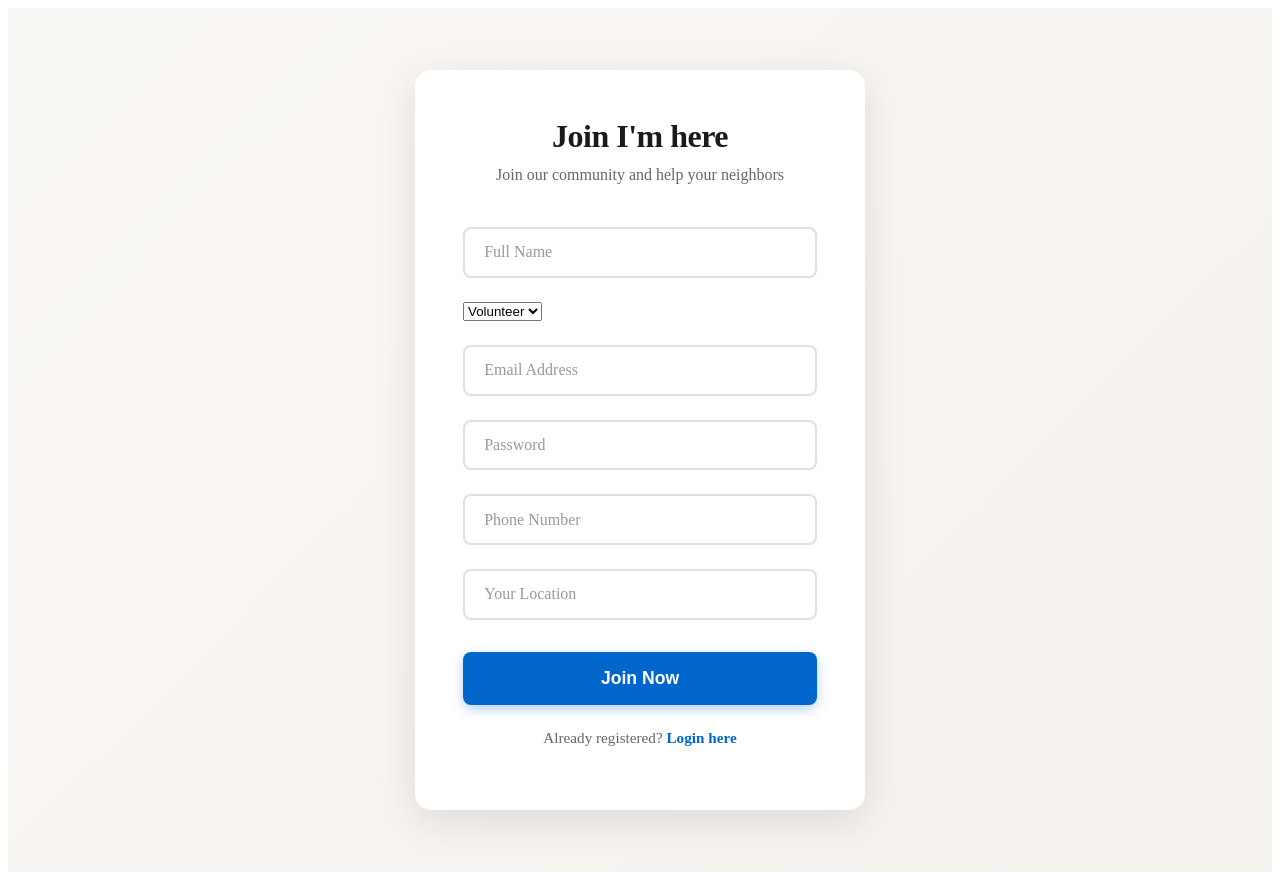
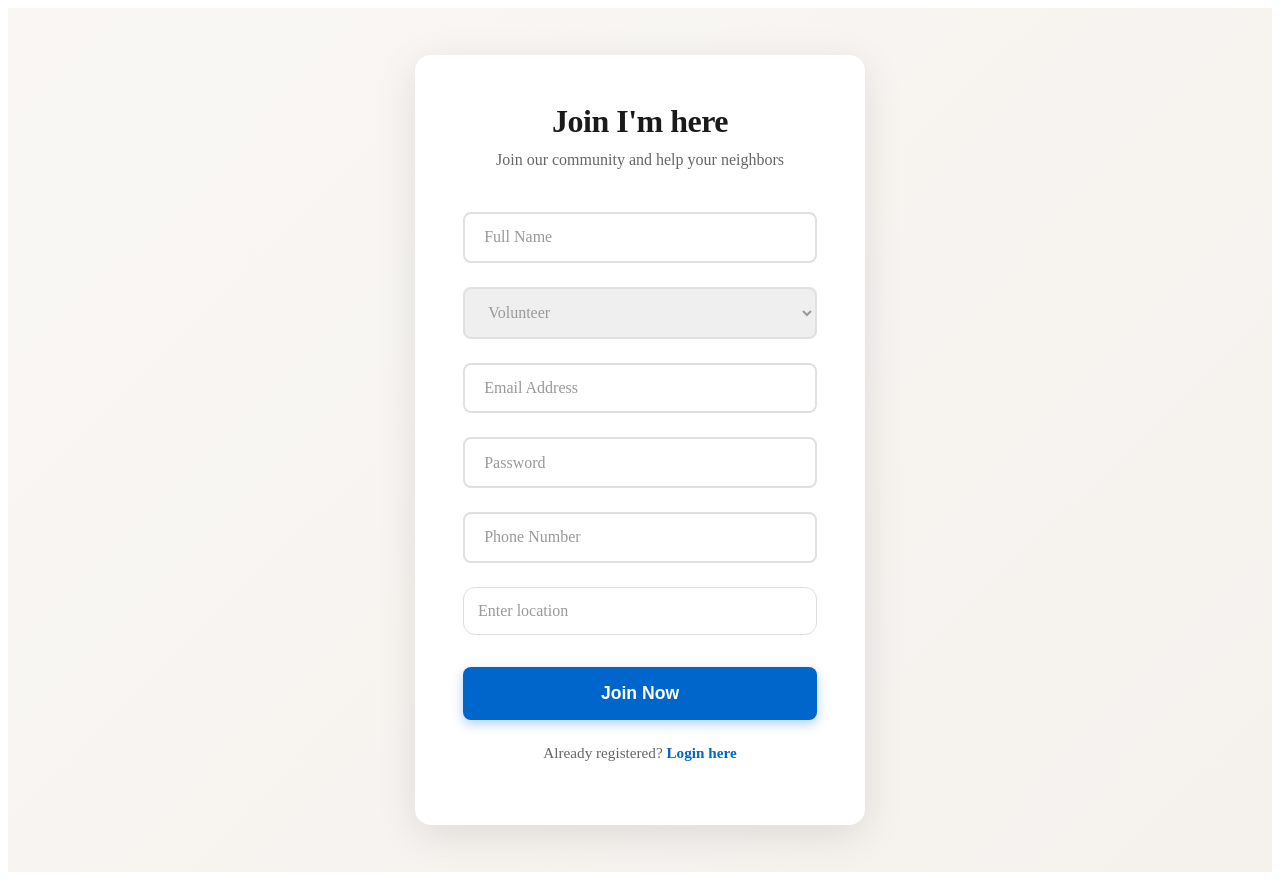
Before and after one commit to pputtaswamy07/I-m-here, a React (Vite) app in the folder client/: page /join in a window 1280 px wide. Built offline with nearby package versions, Linux system fonts and the light colour scheme.

Commit message:
Add LocationAutocomplete component and integrate it into Join page; update styles for location input and dropdown

```diff
--- /dev/null
+++ b/client/src/components/LocationAutocomplete.jsx
@@ -0,0 +1,119 @@
+import { useEffect, useState } from "react";
+
+import "../styles/location.css";
+
+
+function LocationAutocomplete({
+
+  value,
+
+  onChange
+
+}) {
+
+  const [query, setQuery] =
+    useState(value || "");
+
+  const [results, setResults] =
+    useState([]);
+
+  const [showDropdown, setShowDropdown] =
+    useState(false);
+
+
+  useEffect(() => {
+
+    const fetchLocations = async () => {
+
+      if (query.length < 2) {
+
+        setResults([]);
+
+        return;
+      }
+
+      try {
+
+        const response = await fetch(
+
+          `https://nominatim.openstreetmap.org/search?` +
+
+          `q=${query},Germany&format=json&limit=5`
+        );
+
+        const data =
+          await response.json();
+
+
+        setResults(data);
+
+      } catch (error) {
+
+        console.log(error);
+      }
+    };
+
+
+    const timer = setTimeout(
+      fetchLocations,
+      300
+    );
+
+    return () =>
+      clearTimeout(timer);
+
+  }, [query]);
+
+
+  return (
+
+    <div className="location-wrapper">
+
+      <input
+        type="text"
+        placeholder="Enter location"
+        value={query}
+        onChange={(e) => {
+
+          setQuery(e.target.value);
+
+          setShowDropdown(true);
+        }}
+      />
+
+
+      {showDropdown &&
+        results.length > 0 && (
+
+        <div className="location-dropdown">
+
+          {results.map((place) => (
+
+            <div
+              key={place.place_id}
+              className="location-item"
+              onClick={() => {
+
+                setQuery(place.display_name);
+
+                onChange(
+                  place.display_name
+                );
+
+                setShowDropdown(false);
+              }}
+            >
+
+              {place.display_name}
+
+            </div>
+          ))}
+
+        </div>
+      )}
+
+    </div>
+  );
+}
+
+export default LocationAutocomplete;
--- a/client/src/components/VolunteerCard.jsx
+++ b/client/src/components/VolunteerCard.jsx
@@ -8,7 +8,6 @@ function VolunteerCard({ volunteer }) {
 
       <div className="volunteer-info">
         <h3 className="volunteer-name">{volunteer.user.name}</h3>
-
         <p className="volunteer-phone">{volunteer.user.phone}</p>
 
         <div className="volunteer-services-section">
--- a/client/src/components/VolunteersList.jsx
+++ b/client/src/components/VolunteersList.jsx
@@ -1,7 +1,5 @@
 import { useQuery } from "@apollo/client/react";
-
 import { GET_AVAILABILITY } from "../graphql/queries";
-
 import VolunteerCard from "./VolunteerCard";
 
 
--- a/client/src/pages/Join.jsx
+++ b/client/src/pages/Join.jsx
@@ -3,6 +3,8 @@ import { useMutation } from "@apollo/client/react";
 import { useNavigate } from "react-router-dom";
 import { REGISTER_USER } from "../graphql/mutations";
 import "../styles/join.css";
+import LocationAutocomplete from "../components/LocationAutocomplete";
+import "../styles/location.css";
 
 function Join() {
   const navigate = useNavigate();
@@ -70,10 +72,10 @@ function Join() {
             />
           </div>
 
-              <div className="form-group">
-
+          <div className="form-group">
             <select
               name="role"
+
               value={formData.role}
               onChange={handleChange}
             >
@@ -81,15 +83,11 @@ function Join() {
               <option value="VOLUNTEER">
                 Volunteer
               </option>
-
               <option value="SEEKER">
                 Seeker
               </option>
-
             </select>
-
           </div>
-
 
           <div className="form-group">
             <input
@@ -125,13 +123,19 @@ function Join() {
           </div>
 
           <div className="form-group">
-            <input
-              type="text"
-              name="location"
-              placeholder="Your Location"
-              value={formData.location}
-              onChange={handleChange}
-            />
+           <LocationAutocomplete
+       value={formData.location}
+
+  onChange={(location) =>
+
+    setFormData({
+
+      ...formData,
+
+      location
+    })
+  }
+/>
           </div>
 
           <button
--- a/client/src/styles/join.css
+++ b/client/src/styles/join.css
@@ -79,12 +79,28 @@
     box-sizing: border-box;
   }
 
-  .auth-form input:focus {
-    outline: none;
-    border-color: #0066cc;
-    box-shadow: 0 0 0 3px rgba(0, 102, 204, 0.1);
-    background-color: #f9fbff;
-  }
+.auth-form select {
+  width: 100%;
+  padding: 0.9rem 1.2rem;
+  font-size: 1rem;
+  border: 2px solid #e0e0e0;
+  border-radius: 8px;
+  transition: all 0.3s ease;
+  font-family: inherit;
+  box-sizing: border-box;
+  color: #999;
+}
+
+ .auth-form select:focus {
+  outline: none;
+  border-color: #0066cc;
+  box-shadow: 0 0 0 3px rgba(0, 102, 204, 0.1);
+  background-color: #f9fbff;
+}
+
+.auth-form input::placeholder {
+  color: #999;
+}
 
   .auth-form input::placeholder {
     color: #999;
--- /dev/null
+++ b/client/src/styles/location.css
@@ -0,0 +1,57 @@
+.location-wrapper {
+
+  position: relative;
+
+  width: 100%;
+}
+
+
+.location-wrapper input {
+
+  width: 100%;
+
+  padding: 14px;
+
+  border-radius: 12px;
+
+  border: 1px solid #ddd;
+
+  font-size: 16px;
+}
+
+
+.location-dropdown {
+
+  position: absolute;
+
+  width: 100%;
+
+  background: white;
+
+  border-radius: 12px;
+
+  margin-top: 6px;
+
+  overflow: hidden;
+
+  box-shadow:
+    0 8px 24px rgba(0,0,0,0.1);
+
+  z-index: 999;
+}
+
+
+.location-item {
+
+  padding: 12px;
+
+  cursor: pointer;
+
+  transition: 0.2s;
+}
+
+
+.location-item:hover {
+
+  background: #f5f5f5;
+}
```
